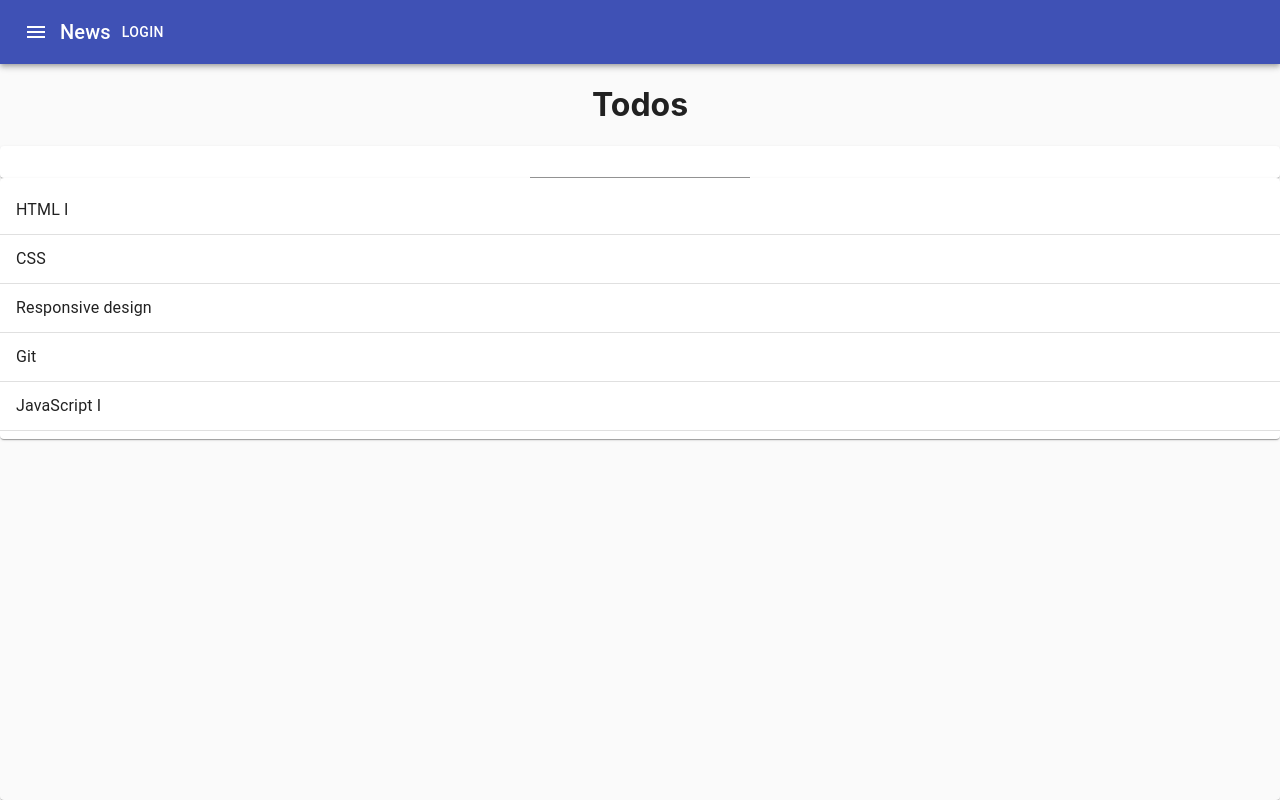
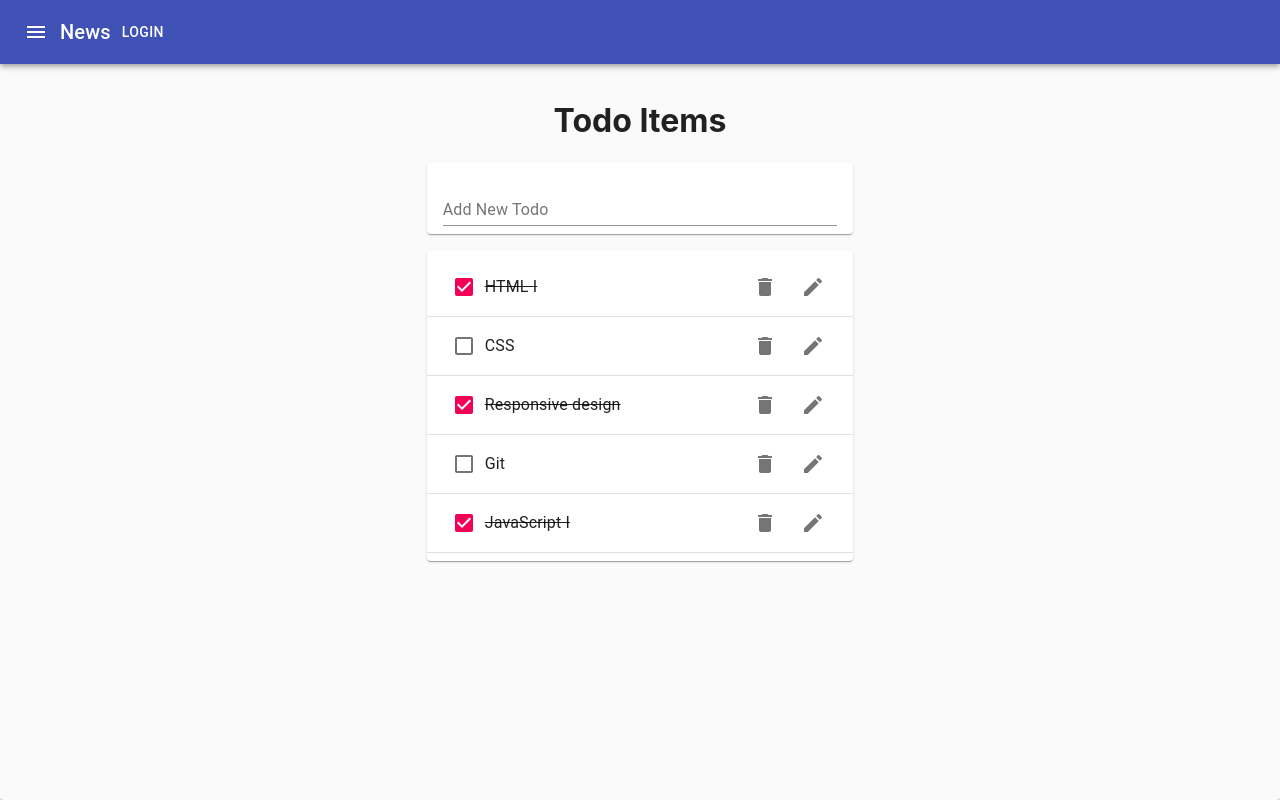
Before and after one commit to Teemamin/todoapp-react, a React (Create React App) app: page / in a window 1280 px wide. Built offline with nearby package versions, Linux system fonts and the light colour scheme.

Commit message:
Moved individual todo to its own component added material UI grid and styles to todos

```diff
--- /dev/null
+++ b/src/Todo.js
@@ -0,0 +1,34 @@
+import React from "react";
+import ListItem from '@material-ui/core/ListItem';
+import ListItemtext from '@material-ui/core/ListItemText';
+import Checkbox from '@material-ui/core/Checkbox';
+import IconButton from '@material-ui/core/IconButton';
+import DeleteIcon from '@material-ui/icons/Delete';
+import EditIcon from '@material-ui/icons/Edit';
+import ListItemSecondaryAction from '@material-ui/core/ListItemSecondaryAction';
+
+
+
+
+function Todo(props){
+    let style ={
+        textDecoration: props.todo.done ? "line-through" : "none"
+    }
+    return(
+        <ListItem>
+            <Checkbox checked={props.todo.done}/>
+            <ListItemtext style={style}>{props.task}</ListItemtext>
+            <ListItemSecondaryAction>
+                <IconButton>
+                    <DeleteIcon/>
+                </IconButton>
+                <IconButton>
+                    <EditIcon/>
+                </IconButton>
+
+            </ListItemSecondaryAction>
+        </ListItem>
+    )
+}
+
+export default Todo
--- a/src/TodoApp.js
+++ b/src/TodoApp.js
@@ -26,6 +26,7 @@ function TodoApp() {
         backgroundColor : "#fafafa"
     }
     const addTodo = (newTodo)=>{
+        console.log(newTodo)
         settodos([...todos,{id:6,task:newTodo,done:true}])
     }
   return (
@@ -41,9 +42,13 @@ function TodoApp() {
             <Button color="inherit">Login</Button>
         </Toolbar>
     </AppBar>
-     <h1>Todos</h1>
-        <TodoForm addTodo={addTodo}/>
-        <TodoList todos={todos}/>
+        <Grid container justifyContent="center" style={{margin:"1rem 0"}}>
+            <Grid item xs={11} md={8} lg={4}>
+                <h1>Todo Items</h1>
+                <TodoForm addTodo={addTodo}/>
+                <TodoList todos={todos}/>
+            </Grid>
+        </Grid>
     </Paper>
   );
 }
--- a/src/TodoForm.js
+++ b/src/TodoForm.js
@@ -13,9 +13,15 @@ function TodoForm(props){
 
     }
     return(
-        <Paper>
+        <Paper style={{margin:"1rem 0", padding:"0 1rem"}}>
             <form onSubmit={handleSubmit}>
-                <TextField value={val} onChange={handlevalchange}/>
+                <TextField
+                    value={val}
+                    onChange={handlevalchange}
+                    margin="normal"
+                    label="Add New Todo"
+                    fullWidth
+                />
             </form>
         </Paper>
     )
--- a/src/TodoList.js
+++ b/src/TodoList.js
@@ -4,6 +4,7 @@ import List from '@material-ui/core/List';
 import ListItem from '@material-ui/core/ListItem';
 import ListItemtext from '@material-ui/core/ListItemText';
 import Divider from '@material-ui/core/Divider';
+import Todo from "./Todo"
 
 
 
@@ -16,9 +17,8 @@ function TodoList(props){
             <List>
                 {props.todos.map(itm=>
                         <>
-                            <ListItem key={itm.id}>
-                                <ListItemtext>{itm.task}</ListItemtext>
-                            </ListItem>
+                                <Todo task={itm.task} todo={itm} key={itm.id}/>
+
                             <Divider/>
                         </>
 
```
